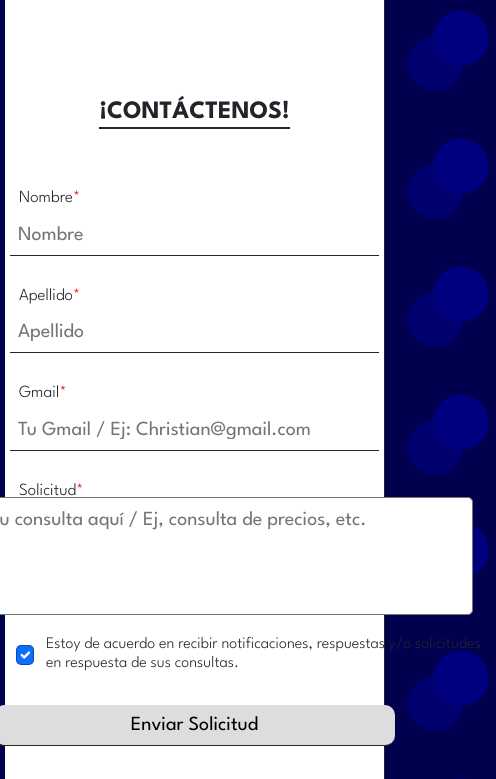
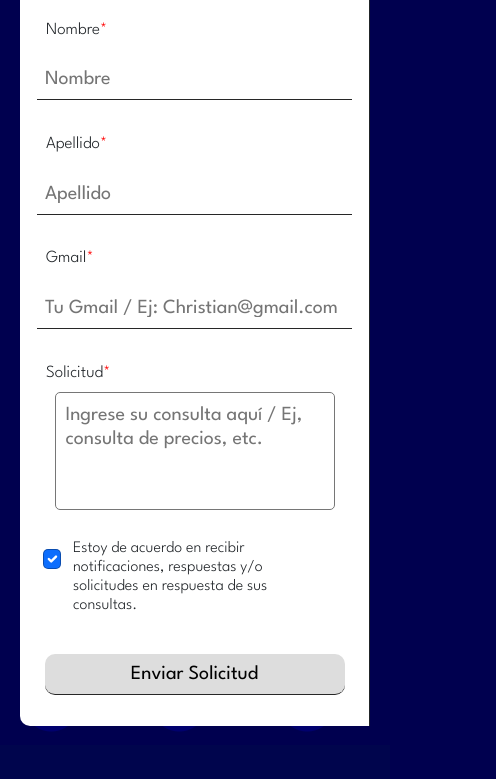
Before and after one commit to TheChrisHp/proyecto-dw, a plain HTML site: page pages/contacto.html in a window 390 px wide. Shown: the part 397-1176 px from the top of the page, 496 px wide, since content can reach past the window. Drawn offline with nearby package versions, Linux system fonts and the light colour scheme.

Commit message:
Arreglo de la pag contacto + responsive correcto hasta 375px

```diff
--- a/css/styles.css
+++ b/css/styles.css
@@ -1350,10 +1350,8 @@ body{
         text-align: center;
     }
 
-    .formulario{
-        justify-content: center;
-        align-items: center;
-        margin: 0;
+    .cont-form{
+        justify-content: start;
     }
 
     .fondo-img-contacto{
@@ -1385,10 +1383,16 @@ body{
         text-align: center;
     }
     /* CONTACTO */
+
     .cont-form{
-        margin: 0;
         justify-content: center;
-    }
+        margin: 0;
+    }
+
+    .formulario{
+        margin-left: 0;
+    }
+
 }
 
 @media (max-width: 760px){
@@ -1414,6 +1418,21 @@ body{
     }
     .h1-encabezado-contacto{
         font-size: 40px;
+    }
+    .formulario{
+        width: 525px;
+    }
+
+    .formulario h1{
+        font-size: 50px;
+    }
+
+    .formulario textarea{
+        width: 400px;
+    }
+
+    .form-check label{
+        width: 350px;
     }
 }
 
@@ -1505,13 +1524,7 @@ body{
     .logo-footer{
         width: 400px;
     }
-    /* CONTACTO */
-    .formulario{
-        margin: 0;
-    }
-    .cont-form{
-        margin: 0;
-    }
+
 }
 
 @media (max-width: 520px){
@@ -1559,14 +1572,24 @@ body{
     }
 
     .formulario{
-        margin-top: 20px;
-        width: 380PX;
-        padding: 10px;
+        width: 450px;
+    }
+
+    .formulario h1{
+        font-size: 50px;
+    }
+
+    .formulario textarea{
+        width: 300px;
+    }
+
+    .form-check label{
+        width: 300px;
     }
 }
 
 @media (max-width: 468px){
-
+    /* INICIO */
     .s-seguridad{
         width: 350px;
     }
@@ -1577,6 +1600,26 @@ body{
 
     .text-ofrecer{
         width: 400px;
+    }
+    /* CONTACTO */
+    .formulario{
+        width: 400px;
+    }
+
+    .formulario h1{
+        font-size: 40px;
+    }
+
+    .formulario textarea{
+        width: 280px;
+    }
+
+    .form-check label{
+        width: 280px;
+    }
+
+    .formulario .btn-form{
+        width: 300px;
     }
 }
 
@@ -1655,13 +1698,26 @@ body{
     }
 
     .formulario{
-        margin-top: 20px;
-        width: 380PX;
-        padding: 5px;
+        width: 350px;
+        height: 800px;
+        padding: 17px;
     }
 
     .formulario h1{
-        font-size: 25px;
+        font-size: 35px;
+        margin-bottom: 5px;
+    }
+
+    .formulario textarea{
+        width: 280px;
+    }
+
+    .form-check label{
+        width: 220px;
+    }
+
+    .formulario .btn-form{
+        width: 300px;
     }
 }
 
```
